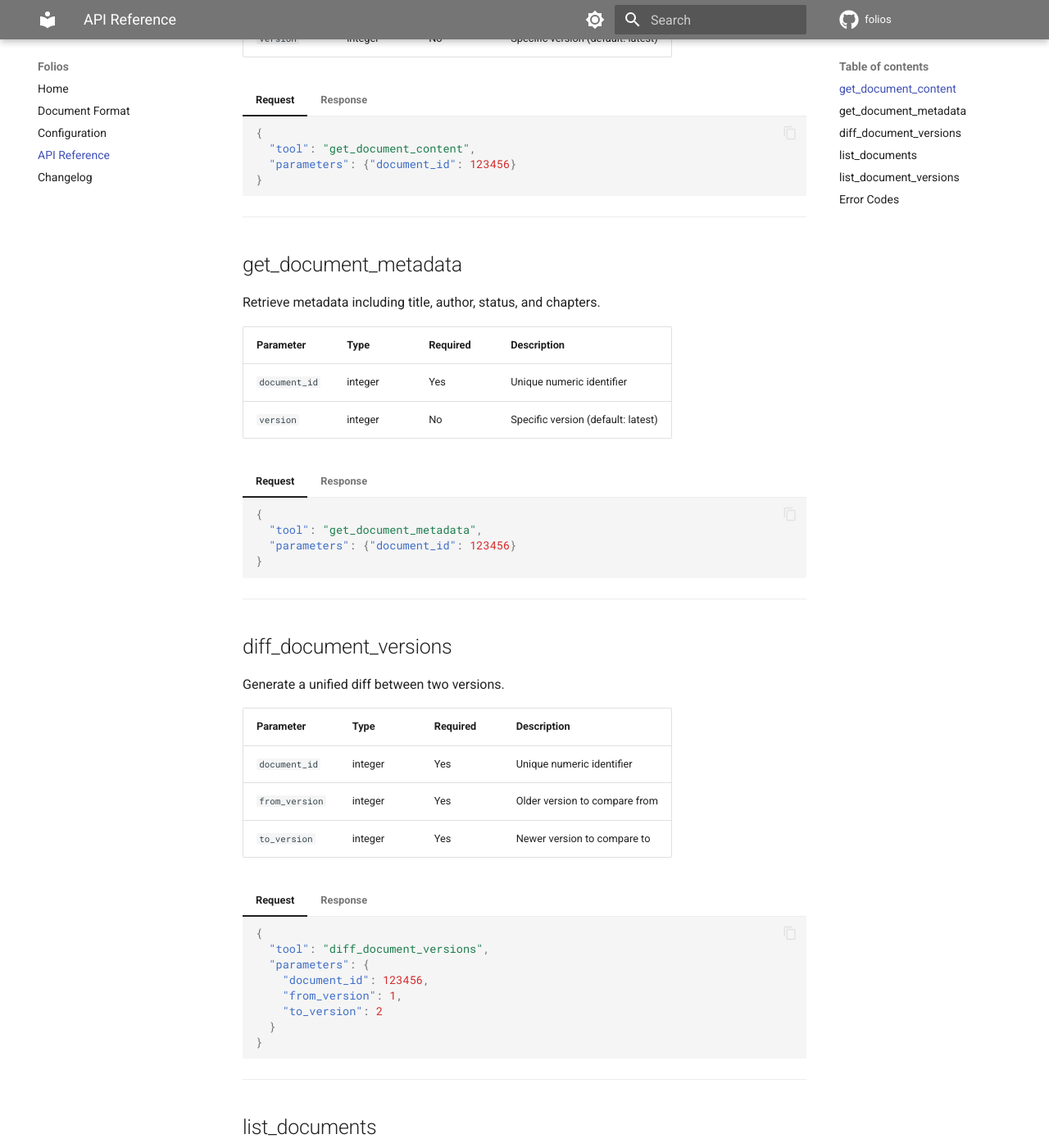
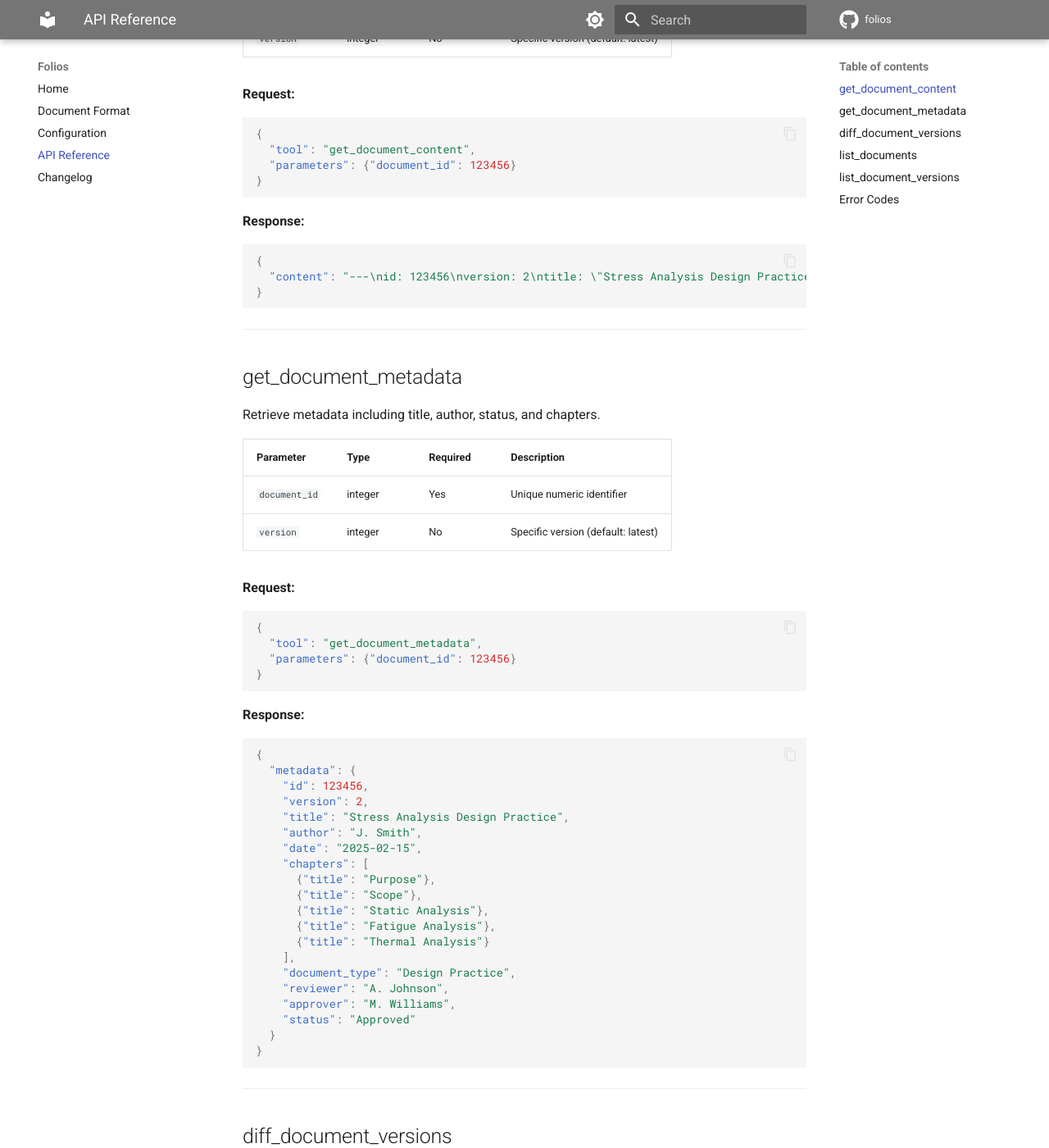
Before and after one commit to alex-pradas/folios, an MkDocs documentation site: the page built from docs/api-reference.md, in a window 1280 px wide and 1400 px high, scrolled down 405 px. Shown: the whole window at 82% size. Built offline with MkDocs 1.6.1 and Material for MkDocs 9.7.7, drawn with Linux system fonts in a browser that asks for light colours; comment, search, counter and statistics services are not loaded; some of the changed text lies outside the part shown.

Commit message:
Update API docs with real examples from tool execution
- Replaced tabbed examples with sequential request/response format
- All examples now show actual output from running against examples/documents
- Diff output shown in proper diff syntax highlighting

````diff
--- a/docs/api-reference.md
+++ b/docs/api-reference.md
@@ -11,20 +11,22 @@ Retrieve the full content of a document.
 | `document_id` | integer | Yes | Unique numeric identifier |
 | `version` | integer | No | Specific version (default: latest) |
 
-=== "Request"
-    ```json
-    {
-      "tool": "get_document_content",
-      "parameters": {"document_id": 123456}
-    }
-    ```
+**Request:**
 
-=== "Response"
-    ```json
-    {
-      "content": "---\ndocument_type: Design Practice\nauthor: J. Smith\nstatus: Approved\n---\n\n# Stress Analysis\n\n## Scope\n\nThis document covers..."
-    }
-    ```
+```json
+{
+  "tool": "get_document_content",
+  "parameters": {"document_id": 123456}
+}
+```
+
+**Response:**
+
+```json
+{
+  "content": "---\nid: 123456\nversion: 2\ntitle: \"Stress Analysis Design Practice\"\ndocument_type: \"Design Practice\"\nauthor: \"J. Smith\"\n..."
+}
+```
 
 ---
 
@@ -37,34 +39,39 @@ Retrieve metadata including title, author, status, and chapters.
 | `document_id` | integer | Yes | Unique numeric identifier |
 | `version` | integer | No | Specific version (default: latest) |
 
-=== "Request"
-    ```json
-    {
-      "tool": "get_document_metadata",
-      "parameters": {"document_id": 123456}
-    }
-    ```
+**Request:**
 
-=== "Response"
-    ```json
-    {
-      "metadata": {
-        "id": 123456,
-        "version": 2,
-        "title": "Stress Analysis Design Practice",
-        "author": "J. Smith",
-        "date": "2025-02-15",
-        "document_type": "Design Practice",
-        "status": "Approved",
-        "reviewer": "A. Johnson",
-        "chapters": [
-          {"title": "Scope"},
-          {"title": "Methodology"},
-          {"title": "References"}
-        ]
-      }
-    }
-    ```
+```json
+{
+  "tool": "get_document_metadata",
+  "parameters": {"document_id": 123456}
+}
+```
+
+**Response:**
+
+```json
+{
+  "metadata": {
+    "id": 123456,
+    "version": 2,
+    "title": "Stress Analysis Design Practice",
+    "author": "J. Smith",
+    "date": "2025-02-15",
+    "chapters": [
+      {"title": "Purpose"},
+      {"title": "Scope"},
+      {"title": "Static Analysis"},
+      {"title": "Fatigue Analysis"},
+      {"title": "Thermal Analysis"}
+    ],
+    "document_type": "Design Practice",
+    "reviewer": "A. Johnson",
+    "approver": "M. Williams",
+    "status": "Approved"
+  }
+}
+```
 
 ---
 
@@ -78,24 +85,39 @@ Generate a unified diff between two versions.
 | `from_version` | integer | Yes | Older version to compare from |
 | `to_version` | integer | Yes | Newer version to compare to |
 
-=== "Request"
-    ```json
-    {
-      "tool": "diff_document_versions",
-      "parameters": {
-        "document_id": 123456,
-        "from_version": 1,
-        "to_version": 2
-      }
-    }
-    ```
+**Request:**
 
-=== "Response"
-    ```json
-    {
-      "diff": "--- 123456_v1.md\n+++ 123456_v2.md\n@@ -3,7 +3,7 @@\n author: J. Smith\n-status: Draft\n+status: Approved\n---"
-    }
-    ```
+```json
+{
+  "tool": "diff_document_versions",
+  "parameters": {
+    "document_id": 123456,
+    "from_version": 1,
+    "to_version": 2
+  }
+}
+```
+
+**Response:**
+
+```diff
+--- 123456_v1.md
++++ 123456_v2.md
+@@ -1,12 +1,12 @@
+ ---
+ id: 123456
+-version: 1
++version: 2
+ title: "Stress Analysis Design Practice"
+ document_type: "Design Practice"
+ author: "J. Smith"
+ reviewer: "A. Johnson"
+ approver: "M. Williams"
+-date: "2025-01-10"
++date: "2025-02-15"
+ status: "Approved"
+ ---
+```
 
 ---
 
@@ -109,33 +131,28 @@ List all documents with optional filtering. Filter values are discovered automat
 | `document_type` | string | No | Filter by document type |
 | `author` | string | No | Filter by author (case-insensitive substring) |
 
-=== "Request"
-    ```json
-    {
-      "tool": "list_documents",
-      "parameters": {"status": "Approved"}
-    }
-    ```
+**Request:**
 
-=== "Response"
-    ```json
-    [
-      {
-        "id": 123456,
-        "title": "Stress Analysis",
-        "latest_version": 2,
-        "status": "Approved",
-        "document_type": "Design Practice"
-      },
-      {
-        "id": 789012,
-        "title": "Fatigue Analysis",
-        "latest_version": 1,
-        "status": "Approved",
-        "document_type": "Design Practice"
-      }
-    ]
-    ```
+```json
+{
+  "tool": "list_documents",
+  "parameters": {"status": "Approved"}
+}
+```
+
+**Response:**
+
+```json
+[
+  {
+    "id": 123456,
+    "title": "Introduction",
+    "latest_version": 2,
+    "status": "Approved",
+    "document_type": "Design Practice"
+  }
+]
+```
 
 ---
 
@@ -147,23 +164,25 @@ List all available versions of a document.
 |-----------|------|----------|-------------|
 | `document_id` | integer | Yes | Unique numeric identifier |
 
-=== "Request"
-    ```json
-    {
-      "tool": "list_document_versions",
-      "parameters": {"document_id": 123456}
-    }
-    ```
+**Request:**
 
-=== "Response"
-    ```json
-    {
-      "versions": [
-        {"version": 1, "date": "2025-01-10", "status": "Draft", "author": "J. Smith"},
-        {"version": 2, "date": "2025-02-15", "status": "Approved", "author": "J. Smith"}
-      ]
-    }
-    ```
+```json
+{
+  "tool": "list_document_versions",
+  "parameters": {"document_id": 123456}
+}
+```
+
+**Response:**
+
+```json
+{
+  "versions": [
+    {"version": 1, "date": "2025-01-10", "status": "Approved", "author": "J. Smith"},
+    {"version": 2, "date": "2025-02-15", "status": "Approved", "author": "J. Smith"}
+  ]
+}
+```
 
 ---
 
@@ -177,12 +196,13 @@ All tools return errors in the format `{"error": {"code": "...", "message": "...
 | `INVALID_FORMAT` | Document has malformed frontmatter or missing title |
 | `READ_ERROR` | File system error (permissions, encoding, etc.) |
 
-=== "Error Example"
-    ```json
-    {
-      "error": {
-        "code": "NOT_FOUND",
-        "message": "Document 999999 not found"
-      }
-    }
-    ```
+**Example:**
+
+```json
+{
+  "error": {
+    "code": "NOT_FOUND",
+    "message": "Document 999999 not found"
+  }
+}
+```
````
